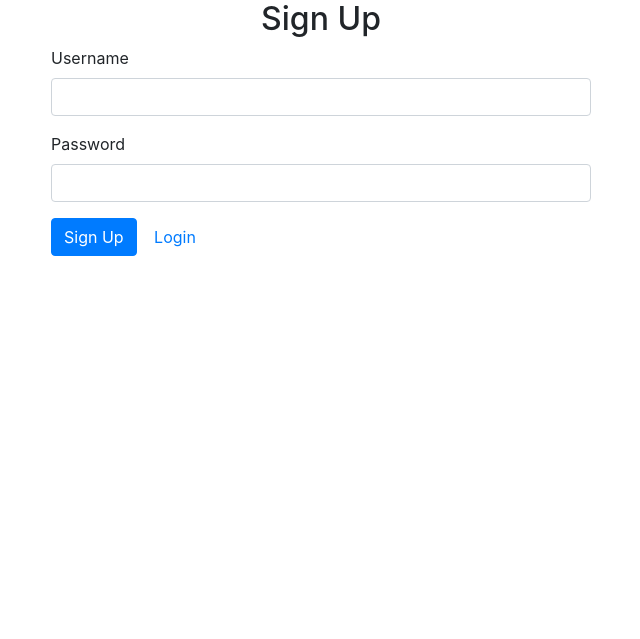
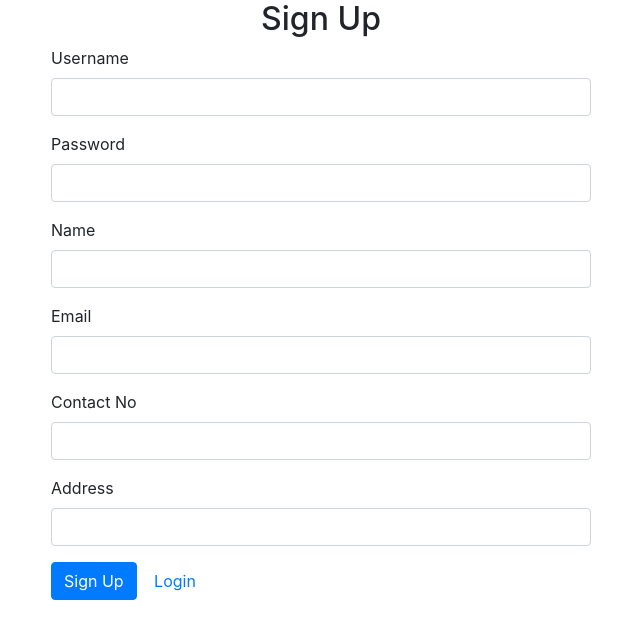
Before and after one commit to PsychoPunkSage/Chronark, a Flask app: page /signup in a window 1280 px wide. Shown: the top 639 px of the page, without its empty margins (319-959 px from the left). Run offline with Flask 3, Linux system fonts and the light colour scheme; parts of the project's set-up code (start-up, migrations or seed data) failed here and were passed over; some libraries are stand-ins or nearby versions.

Commit message:
fix::> improved signup page

```diff
--- a/src/frontend/templates/signup.html
+++ b/src/frontend/templates/signup.html
@@ -39,6 +39,46 @@
                 required
               />
             </div>
+            <div class="form-group">
+              <label for="name">Name</label>
+              <input
+                type="text"
+                class="form-control"
+                id="name"
+                name="name"
+                required
+              />
+            </div>
+            <div class="form-group">
+              <label for="email">Email</label>
+              <input
+                type="email"
+                class="form-control"
+                id="email"
+                name="email"
+                required
+              />
+            </div>
+            <div class="form-group">
+              <label for="contact">Contact No</label>
+              <input
+                type="number"
+                class="form-control"
+                id="contact"
+                name="contact"
+                required
+              />
+            </div>
+            <div class="form-group">
+              <label for="address">Address</label>
+              <input
+                type="text"
+                class="form-control"
+                id="address"
+                name="address"
+                required
+              />
+            </div>
             <button type="submit" class="btn btn-primary">Sign Up</button>
             <a href="{{ url_for('login') }}" class="btn btn-link">Login</a>
           </form>
```
